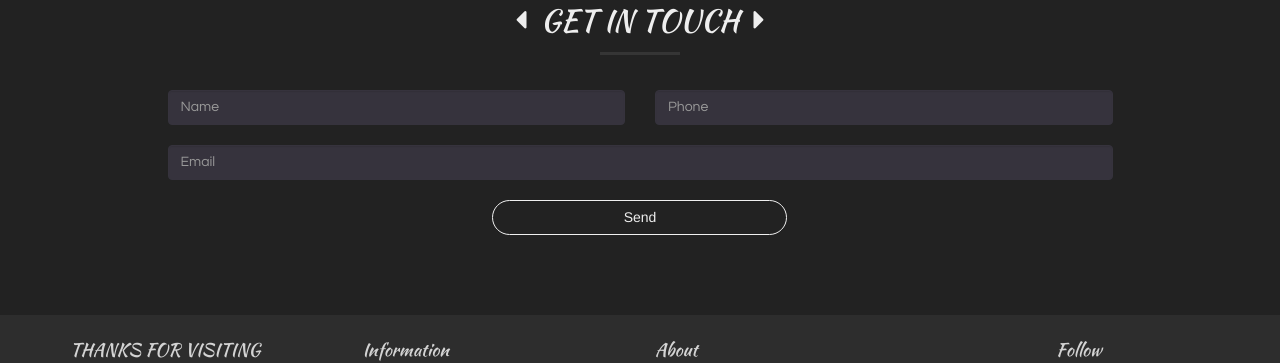
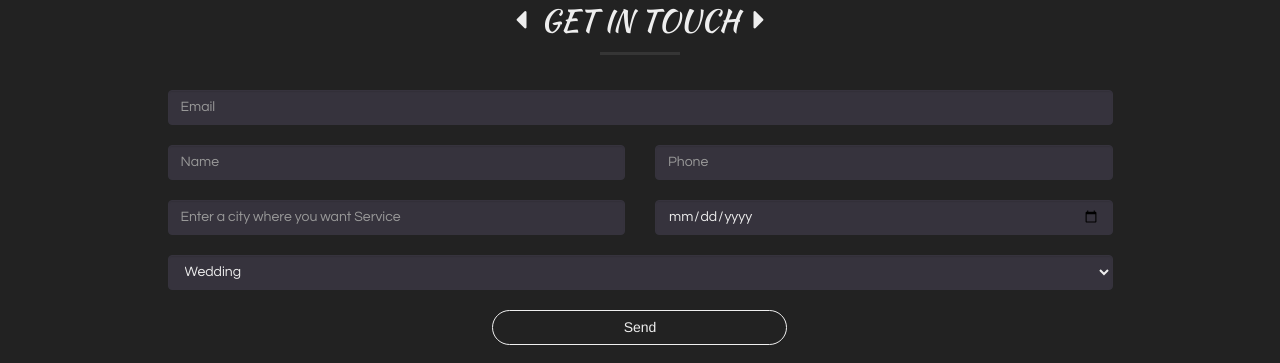
Before and after one commit to dhvanitMerchant/ptghy, a React (Create React App) app: page / in a window 1280 px wide. Shown: the part 4032-4395 px from the top of the page. Built offline with nearby package versions, Linux system fonts and the light colour scheme; a web font is replaced by a local one.

Commit message:
contact done

```diff
--- a/src/components/Contact/Contact.js
+++ b/src/components/Contact/Contact.js
@@ -8,17 +8,23 @@ import * as emailjs from 'emailjs-com'
 
 class Contact extends Component {
   state = {
+	email: '',
 	name: '',
 	number: '',
-    email: '',
+	city: '',
+	date: '',
+	type: '',
   }
   handleSubmit(e) {
 		e.preventDefault()
-		const {name, number, email} = this.state
+		const {email, name, number, city, date, type} = this.state
 		let templateParams = {
+			from_email: email,
 			from_name: name,
 			from_number: number,
-			from_email: email,
+			from_city: city,
+			_date: date,
+			_service: type,
 			to_name: 'Kunal',
 		}
 		emailjs.send(
@@ -39,9 +45,12 @@ class Contact extends Component {
 
   resetForm() {
     this.setState({
+		email: '',
 		name: '',
 		number: '',
-      email: '',
+		city: '',
+		date: '',
+		type: '',
     })
   }
   handleChange = (param, e) => {
@@ -62,17 +71,33 @@ class Contact extends Component {
 						<div className="col-lg-10 col-lg-offset-1 text-center">
 						<div id="success" className="p-3"></div>
 							<form className="contact-form row" onSubmit={this.handleSubmit.bind(this)}>
+								<div className="col-md-12">
+									<label></label>
+									<input type="email" className="form-control" value={this.state.email} onChange={this.handleChange.bind(this, 'email')} placeholder="Email" required/>
+								</div>
 								<div className="col-md-6">
 									<label></label>
 									<input type="text" className="form-control" value={this.state.name} onChange={this.handleChange.bind(this, 'name')} placeholder="Name" required/>
 								</div>
 								<div className="col-md-6">
 									<label></label>
-										<input type="text" className="form-control" value={this.state.number} onChange={this.handleChange.bind(this, 'number')} placeholder="Phone" />
+									<input type="text" className="form-control" value={this.state.number} onChange={this.handleChange.bind(this, 'number')} placeholder="Phone" required/>
+								</div>
+								<div className="col-md-6">
+									<label></label>
+									<input type="text" className="form-control" value={this.state.city} onChange={this.handleChange.bind(this, 'city')} placeholder="Enter a city where you want Service " required/>
+								</div>
+								<div className="col-md-6">
+									<label></label>
+									<input type="date" className="form-control" value={this.state.date} onChange={this.handleChange.bind(this, 'date')} placeholder="Enter a date When you want Service " required/>
 								</div>
 								<div className="col-md-12">
 									<label></label>
-										<input type="text" className="form-control" value={this.state.email} onChange={this.handleChange.bind(this, 'email')} placeholder="Email" />
+									<select name="type" className="form-control" value={this.state.type} onChange={this.handleChange.bind(this, 'type')} placeholder="Select a service type">
+										<option value="Wedding">Wedding</option>
+										<option value="Pre-Wedding">Pre-Wedding</option>
+										<option value="Engagement">Engagement</option>
+									</select>
 								</div>
 								<div className="col-md-4 col-md-offset-4">
 									<label></label>
```
Also changed, not shown: src/components/App.css (+16 -0 lines). Lines whose indentation alone changed are shown as unchanged.
